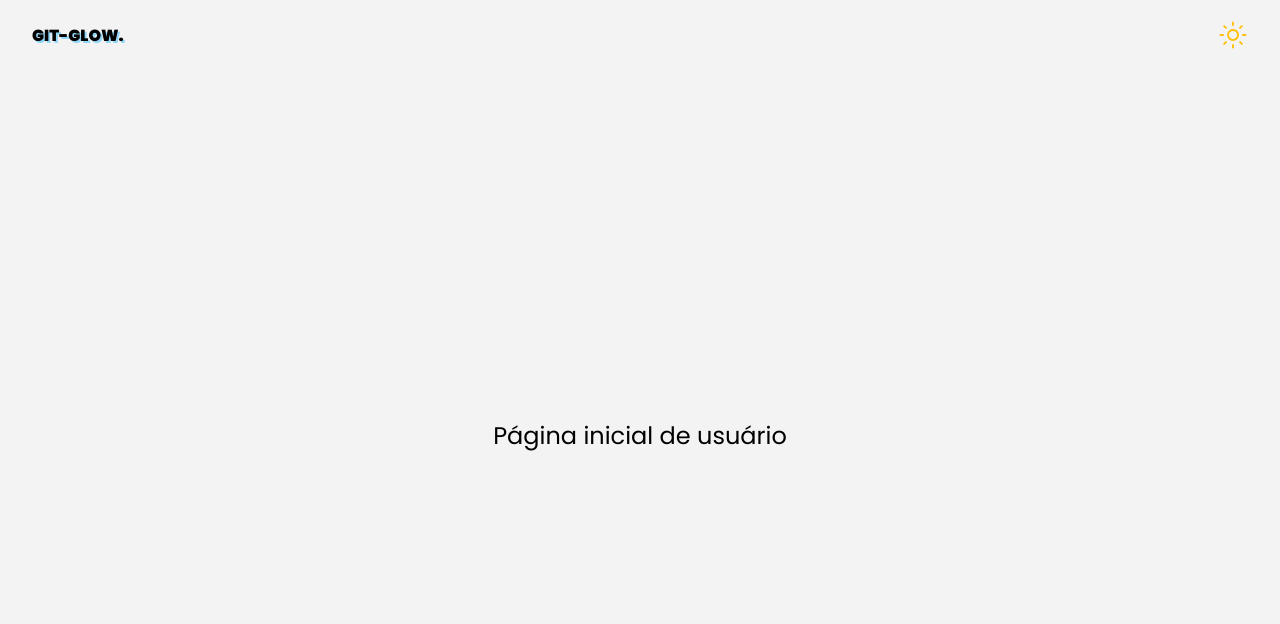
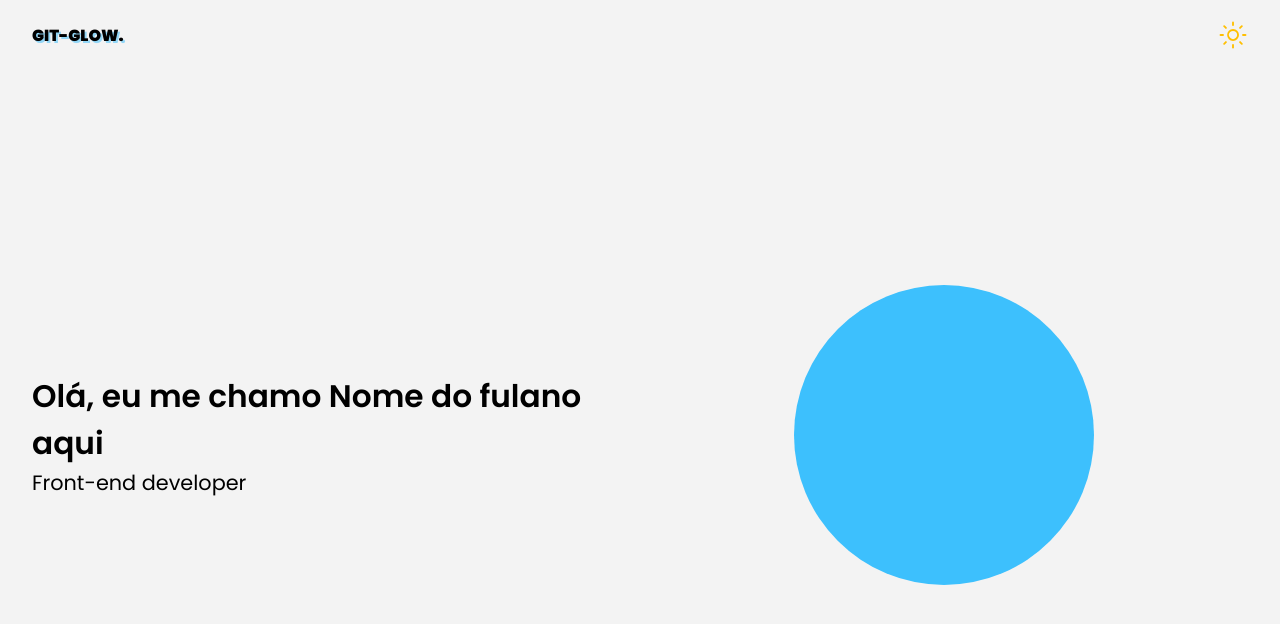
Before and after one commit to alalan55/git-glow, a Nuxt app: page /user/1 in a window 1280 px wide. Shown: the top 624 px of the page. Built offline with nearby package versions, Linux system fonts and the light colour scheme.

Commit message:
Inicia construção da página de usuário

```diff
--- a/components/templates/home.vue
+++ b/components/templates/home.vue
@@ -37,7 +37,6 @@ async function fetchSearchedUser() {
 
     loadingUser.value = false;
     if (user) router.push(`/user/${search.value}`);
-
   } catch (error) {
     console.error(error);
     loadingUser.value = false;
--- /dev/null
+++ b/components/templates/user.vue
@@ -0,0 +1,75 @@
+<script setup lang="ts">
+import { useUserStore } from "@/stores/user";
+
+const store = useUserStore();
+const user = store.$user;
+</script>
+
+<template>
+  <main class="user">
+    <section class="user__hero">
+      <div class="user__hero__left">
+        <span class="title"> Olá, eu me chamo Nome do fulano aqui</span>
+        <br />
+        <span class="sub-title">Front-end developer</span>
+      </div>
+
+      <div class="user__hero__right">
+        <figure></figure>
+      </div>
+    </section>
+  </main>
+</template>
+
+<style scoped lang="scss">
+@import "@/assets/main.scss";
+.user {
+  width: 100%;
+  height: 100%;
+  padding: $gg-s1 $gg-s2;
+  //   border: 1px solid red;
+  max-width: 1300px;
+  margin: 0 auto;
+
+  &__hero {
+    height: 100%;
+    display: flex;
+    align-items: center;
+    flex-wrap: wrap;
+    & > div {
+      flex: 1 1 500px;
+    }
+
+    &__left {
+      .title {
+        font-size: 1.95rem;
+        font-weight: 600;
+      }
+      .sub-title {
+        font-size: 1.3rem;
+      }
+    }
+
+    &__right {
+      display: flex;
+      align-items: center;
+      justify-content: center;
+
+      figure {
+        width: 300px;
+        height: 300px;
+        background: $gg-blue-ocean-2;
+        border-radius: 50%;
+      }
+    }
+
+    @media (max-width: 1031px) {
+      padding: $gg-s2 0 0;
+      align-items: flex-start;
+      &__left {
+        text-align: center;
+      }
+    }
+  }
+}
+</style>
--- a/pages/user/[name].vue
+++ b/pages/user/[name].vue
@@ -2,19 +2,12 @@
 
 <template>
   <div>
-    <span>Página inicial de usuário</span>
+    <TemplatesUser />
   </div>
 </template>
 
-<style lang="scss" scoped>
+<style scoped>
 div {
-  display: flex;
-  align-items: center;
-  justify-content: center;
   height: 100%;
-
-  span {
-    font-size: 1.5rem;
-  }
 }
 </style>
```
